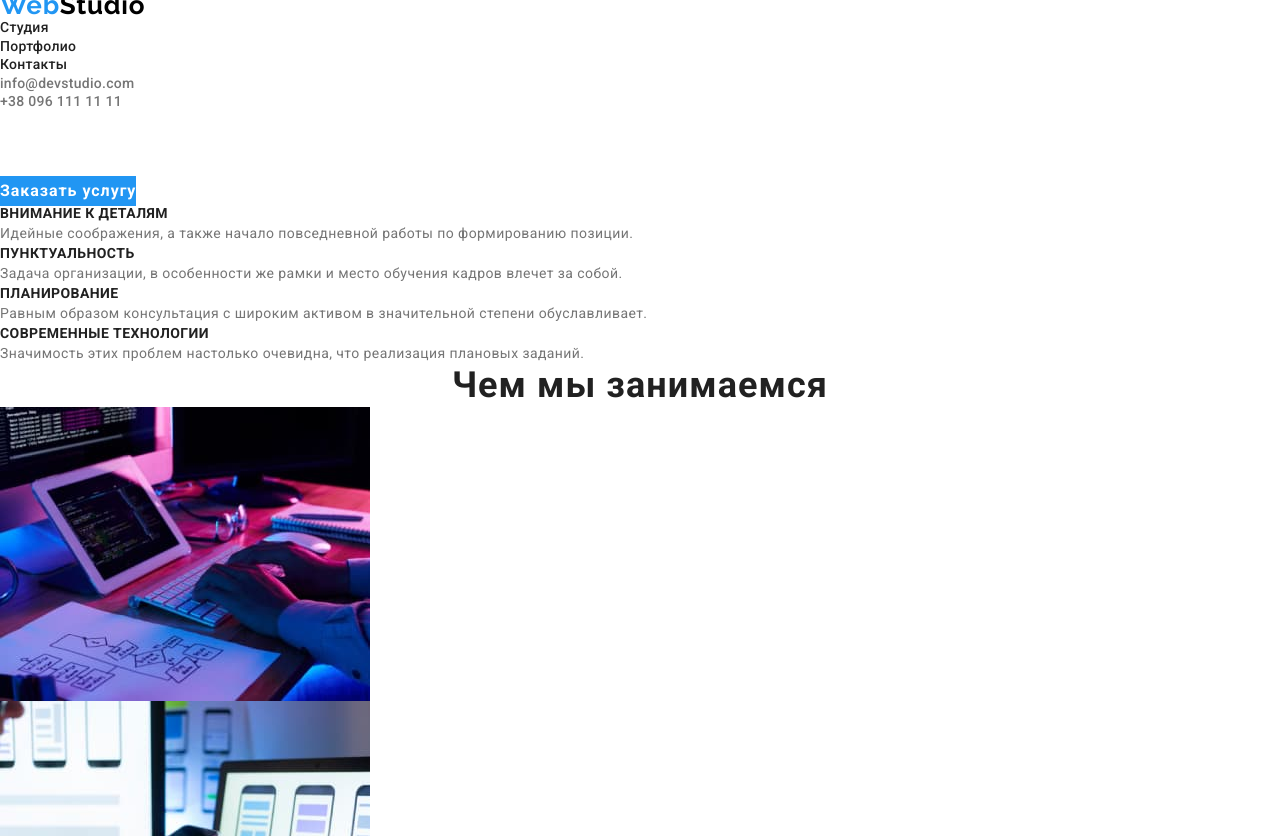
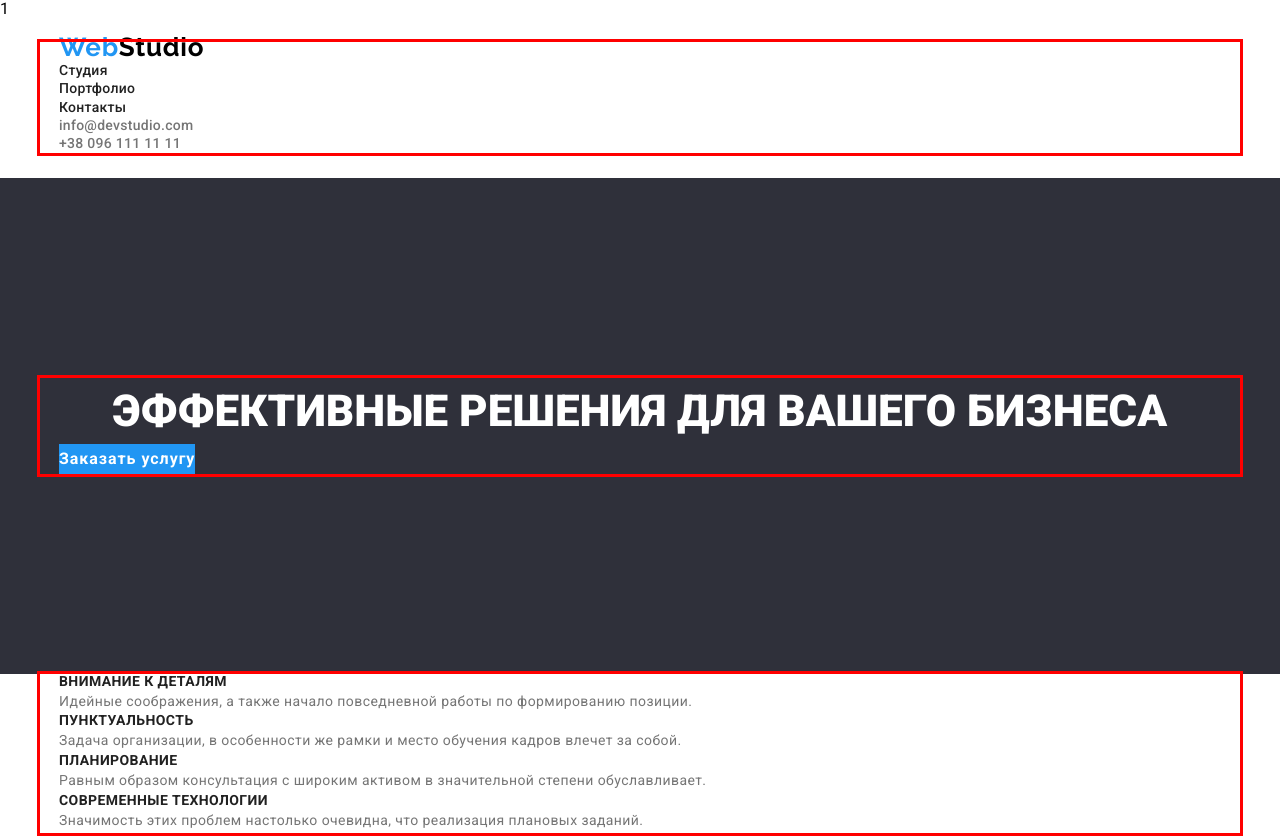
Before and after one commit to DIma201006/Webstudio, a plain HTML site: page index.html in a window 1280 px wide. Shown: the top 836 px of the page. Drawn offline with nearby package versions, Linux system fonts and the light colour scheme.

Commit message:
container

```diff
--- a/CSS/portfolio.css
+++ b/CSS/portfolio.css
@@ -6,37 +6,33 @@
     --footer-color:#2F303A;
     --logo-color:#000;
     --foter-color:#2F303A;
-
 }
 
-
-a {
-    text-decoration: none;
-}
-
-ul {
-    margin: 0;
-    padding: 0;
-    list-style: none;
-}
-
-h1,h2,h3,h4,p {
-margin: 0;
-}
-
-button {
-    margin: 0;
-    padding: 0;
-    border: 0;
-}
-img {display: block;}
 
 
 /*  font-family: "Raleway", sans-serif;*/
 /* font-family: "Roboto", sans-serif; */
 
+
+.container {
+    width:1200px;
+    margin-left: auto;
+    margin-right: auto;
+    padding-left:19px;
+    padding-right: 19px;
+
+}
+
+
+
 body {
     font-family: "Roboto", sans-serif;
+}
+
+.header {
+    padding-top: 24px;
+    padding-bottom: 25px;
+
 }
 
 .header-logo {
@@ -89,6 +85,11 @@ letter-spacing: 0.28px;
     color: var(--addition-color);
 }
 /* секция кнопки */
+
+.section-button {
+    padding-top: 94px;
+}
+
 .port-button {
     color: var(--text-color);
 text-align: center;
@@ -100,6 +101,12 @@ letter-spacing: 0.48px;
 }
 /* секція товари */
 
+
+.goods-section {
+    padding-top: 50px;
+    padding-bottom: 114px;
+
+}
 
 .goods-title {
     color: #212121;
@@ -124,6 +131,8 @@ letter-spacing: 0.48px;
 
 .footer {
     background-color: var(--foter-color);
+    padding-top: 60px;
+    padding-bottom: 60px;
 }
 
 .footer-logo {
--- /dev/null
+++ b/CSS/reset.css
@@ -0,0 +1,22 @@
+a {
+    text-decoration: none;
+}
+
+ul {
+    margin: 0;
+    padding: 0;
+    list-style: none;
+}
+
+h1,h2,h3,h4,p {
+margin: 0;
+}
+
+button {
+    margin: 0;
+    padding: 0;
+    border: 0;
+}
+img {
+    display: block;
+}
--- a/CSS/style.css
+++ b/CSS/style.css
@@ -8,33 +8,30 @@
     --foter-color:#2F303A;
 }
 
-a {
-    text-decoration: none;
-}
 
-ul {
-    margin: 0;
-    padding: 0;
-    list-style: none;
-}
-
-h1,h2,h3,h4,p {
-margin: 0;
-}
-
-button {
-    margin: 0;
-    padding: 0;
-    border: 0;
-}
-img {
-    display: block;
-}
 
 
 
 /* font-family: "Raleway", sans-serif; */
 /* font-family: "Roboto", sans-serif; */
+
+
+.header {
+    padding-top: 24px;
+    padding-bottom: 25px;
+
+}
+
+.container {
+    outline: solid red;
+    width:1200px;
+    margin-left: auto;
+    margin-right: auto;
+    padding-left:19px;
+    padding-right: 19px;
+
+}
+
 body {
     font-family: "Roboto", sans-serif;
 }
@@ -88,8 +85,12 @@ letter-spacing: 0.28px;
 }
 /* секція герой */
 
-.hero-section {
-    background-color: var(--foter-color);
+
+
+.hero-sektion {
+    background-color:var(--footer-color);
+    padding-top: 200px;
+    padding-bottom: 200px;
 }
 
 
@@ -115,7 +116,12 @@ line-height: 30px;
 letter-spacing: 0.96px;
 background-color: var(--addition-color);
 }
-/* секція чим ми займаемося */
+/* секція перевага */
+
+.section-perewaga {
+    padding-top: 94px;
+}
+
 .perewaga-title {
     color: var(--text-color);
 font-size: 14px;
@@ -135,6 +141,12 @@ line-height: 1.7;
 letter-spacing: 0.42px;
 }
 /* секція чим ми займаемося */
+
+.work-sektion {
+padding-top: 94px;
+padding-bottom: 94px;
+}
+
 .work-title {
     color: var(--text-color);
 text-align: center;
@@ -145,6 +157,12 @@ line-height: 1.16;
 letter-spacing: 1.08px;
 }
 /* секція наша команда */
+
+.tim-sektion {
+    padding-top: 94px;
+    padding-bottom: 94px;
+}
+
 .comand-title {
     color: var(--text-color);
     text-align: center;
@@ -181,6 +199,8 @@ letter-spacing: 1.08px;
 
 .footer {
     background-color: var(--foter-color);
+    padding-top: 60px;
+padding-bottom: 60px;
 }
 
 .footer-logo {
@@ -200,7 +220,7 @@ letter-spacing: 0.78px;
 font-size: 26px;
 font-style: normal;
 font-weight: 700;
-line-height: 1.38px;
+line-height: 1.38;
 letter-spacing: 0.78px;
 
 }
--- a/index.html
+++ b/index.html
@@ -10,11 +10,13 @@
     <link rel="preconnect" href="https://fonts.gstatic.com" crossorigin>
     <link href="https://fonts.googleapis.com/css2?family=Raleway:ital,wght@0,100..900;1,100..900&family=Roboto:ital,wght@0,100;0,300;0,400;0,500;0,700;0,900;1,100;1,300;1,400;1,500;1,700;1,900&display=swap" rel="stylesheet">
     <link rel="stylesheet" href="https://cdnjs.cloudflare.com/ajax/libs/modern-normalize/2.0.0/modern-normalize.min.css" integrity="sha512-4xo8blKMVCiXpTaLzQSLSw3KFOVPWhm/TRtuPVc4WG6kUgjH6J03IBuG7JZPkcWMxJ5huwaBpOpnwYElP/m6wg==" crossorigin="anonymous" referrerpolicy="no-referrer" />
+    <link rel="stylesheet" href="./CSS/reset.css">
     <link rel="stylesheet" href="CSS/style.css">
-
+1
   </head>
   <body>
     <header class="header">
+      <div class="container">
       <a class="header-logo" href="./index.html"><span class="color-logo">Web</span>Studio</a>
       <nav class="nav-heder">
         <ul class="nav-list">
@@ -27,19 +29,22 @@
         <li class="header-item"><a class="heder-link" href="mailto:info@devstudio.com">info@devstudio.com</a></li>
         <li class="header-item"><a class="heder-link" href="tel:+380961111111">+38 096 111 11 11</a></li>
       </ul>
+    </div>
     </header>
     <main class="main">
       <!-- Секція герой -->
       <section class="hero-sektion">
+        <div class="container">
 
         <h1 class="hero-title">Эффективные решения для вашего бизнеса</h1>
 
         <button class="hero-button" type=" hero-button">Заказать услугу</button>
-
+      </div>
       </section>
       <!-- Секція переваги -->
 
-      <section class="section-perewaga">
+      <section class="">
+        <div class="container">
         <ul class="list-perewaga">
           <li class="perewaga-item">
 
@@ -63,18 +68,22 @@
             <p class="perewaga-text">Значимость этих проблем настолько очевидна, что реализация плановых заданий.</p>
           </li>
         </ul>
+      </div>
       </section>
       <!-- Секція чим ми займаємося -->
       <section class="work-sektion">
+        <div class="container">
         <h2 class="work-title">Чем мы занимаемся</h2>
         <ul class="work-list">
             <li class="work-li"><img class="work-img" src="./img/computer.jpg" alt="computer"></li>
             <li class="work-li"><img class="work-img" src="./img/tel.jpg" alt="tel"></li>
             <li class="work-li"><img class="work-img" src="./img/tablet.jpg" alt="tablet"></li>
         </ul>
+      </div>
       </section>
       <!-- Наша команда -->
       <section class="tim-sektion">
+        <div class="container">
         <h2 class="comand-title">Наша команда</h2>
         <ul class="tim-list">
             <li class="tim-li">
@@ -98,11 +107,13 @@
                 <p class="text-comand">UI Designer</p>
             </li>
         </ul>
+      </div>
       </section >
 
 
     </main>
     <footer class="footer">
+      <div class="container">
       <a class="footer-logo" href="./index.html"><span class="footer-color">Web</span> Studio</a>
         <address class="foter-adres">
         <a class="address-link" href="https://www.google.com/maps/d/viewer?mid=10uSM3H-mIU3GznYo2szRIEphczw&hl=en_US&ll=50.42732700000001%2C30.538092&z=17" target="_blank">г. Киев, пр-т Леси Украинки, 26</a>
@@ -111,6 +122,7 @@
             <li><a class="heder-link" href="tel:+380961111111">+38 096 111 11 11</a></li>
           </ul>
         </address>
+      </div>
     </footer>
   </body>
 </html>
```
Also changed, not shown: pages/portfolio.html (+10 -2 lines).
